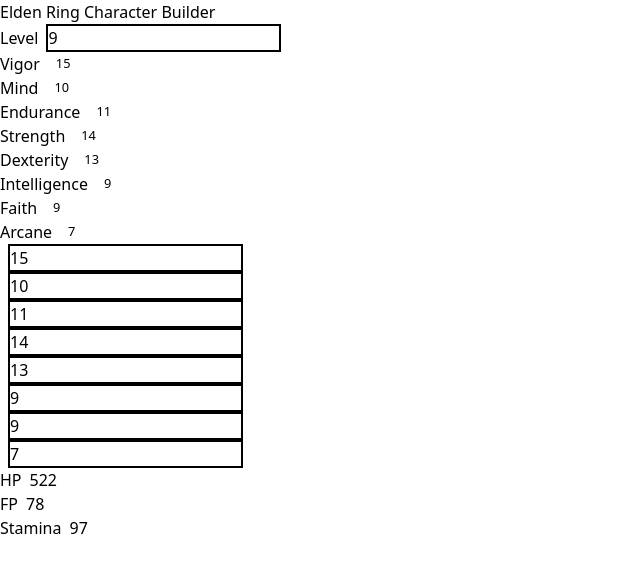
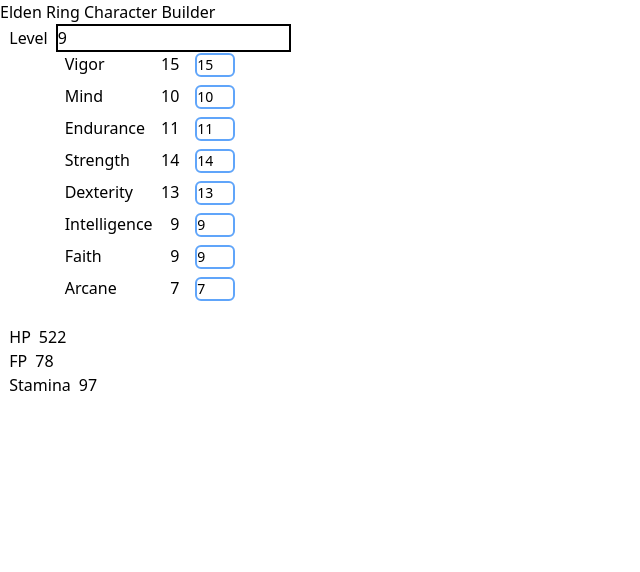
Before and after one commit to TwilDev/er-character-planner, a Next.js app: page / in a window 1280 px wide. Shown: the top 572 px of the page, without its empty margins (0-640 px from the left). Built offline with nearby package versions, Linux system fonts and the light colour scheme.

Commit message:
update level and stats om blur using a buffer changeStats

```diff
--- a/components/builder/CoreStats.tsx
+++ b/components/builder/CoreStats.tsx
@@ -7,11 +7,13 @@
   setTotal: React.Dispatch<React.SetStateAction<number>>,
   level: number,
   setLevel: React.Dispatch<React.SetStateAction<number>>
+  changeStats: IStats,
+  setChangeStats: React.Dispatch<React.SetStateAction<IStats>>
 }
 
-export default function CoreStats({ baseStats, stats, setStats, total, setTotal, level, setLevel }: ICoreStatsProps) {
+export default function CoreStats({ baseStats, stats, setStats, total, setTotal, level, setLevel, changeStats, setChangeStats }: ICoreStatsProps) {
 
-  const validateStat = (stat: number) => {
+  const validateStat = (stat: any) => {
     if (stat < 1 || isNaN(stat)) {
       return 1;
     }
@@ -21,21 +23,26 @@
     return stat;
   }
 
+  //Update stats to be changed
   const updateStats = (stat: keyof IStats, value: string) => {
-    // Update stats on input change but don't validate yet
-    const newValue = value === '' ? '' : parseInt(value, 10); // Parse the string to an integer
-    const newStats: IStats = { ...stats, [stat]: newValue };
-    setStats(newStats);
+    // Prevent non-numeric values
+    const newValue = value === '' ? '' : parseInt(value, 10)
+    const newStats: IStats = { ...stats, [stat]: newValue }
+    setChangeStats(newStats)
   }
 
   const statChange = (stat: keyof IStats, value: string) => {
     // Validate and update stats on input blur
+    console.log('statChange')
+    console.log(changeStats)
+    console.log(stats)
     const validatedStat = validateStat(parseInt(value))
-    const newStats: IStats = { ...stats }
-    newStats[stat] = isNaN(validatedStat) ? '' : validatedStat
+    console.log(validatedStat)
+    const newStats: IStats = { ...changeStats, [stat]: validatedStat }
+    setChangeStats(newStats)
     setStats(newStats)
-    setTotal(Object.values(stats).reduce((acc, val) => acc + val, 0))
-    setLevel(Math.floor(total - 79))
+    setTotal(Object.values(newStats).reduce((acc, val) => acc + val, 0))
+    setLevel(Object.values(newStats).reduce((acc, val) => acc + val, 0) - 79)
   }
 
   return (
@@ -48,32 +55,43 @@
           defaultValue={level}
         />
       </div>
+      <div className="flex justify-center items-top gap-4">
+        <div className="flex flex-col gap-2">
           {Object.keys(baseStats).map((stat, i) => {
-          const statValue = baseStats[stat];
+            const statValue: number = baseStats[stat]
             return (
-            <div key={i} className='flex items-center w-full'>
+              <div key={i} className='flex justify-between w-full'>
                 <label htmlFor={stat} className='capitalize mr-4'>
                   {stat}
                 </label>
-              <small>{statValue}</small>
+                <p>{statValue}</p>
               </div>
             );
           })}
-        {Object.keys(stats).map((stat, i) => {
+        </div>
+        <div className="flex flex-col gap-[7px]">
+          {Object.keys(changeStats).map((stat, i) => {
+            const currentStat: number = changeStats[stat]
             return (
+              <div key={i}>
                 <input
-              key={i}
                   type='text'
-              className='border-black border-2 ml-2'
-              value={stats[stat]}
+                  maxLength={2}
+                  className='border-2 border-blue-400 rounded-md w-10 text-sm'
+                  value={currentStat}
                   onChange={(e) => updateStats(stat, e.target.value)}
                   onBlur={(e) => statChange(stat, e.target.value)}
                 />
+              </div>
+
             );
           })}
+        </div>
+      </div>
+      <div className="mt-6">
         <div>
           <label htmlFor='hp'>HP</label>
-          <label className='ml-2'>{Math.floor(HP[stats.vigor - 1])}</label>
+          <label className='ml-2'>{Math.floor(HP[stats.vigor - 1]) ?? '??'}</label>
         </div>
         <div>
           <label htmlFor="fp">FP</label>
@@ -84,5 +102,6 @@
           <label className='ml-2'>{Math.floor(END[stats.endurance - 1])}</label>
         </div>
       </div>
+    </div>
   )
 }
--- a/data/lookup.ts
+++ b/data/lookup.ts
@@ -1,3 +1,3 @@
 export const HP = [300, 304.2525864,	312.0281306,	322.0970869,	334.0206909,	347.5453609,	362.5,	378.7590015,	396.2250449,	414.8198317,	434.4785884,	455.1465668,	476.7766953,	499.3279362,	522.7640963,	547.0529422,	572.165527,	598.0756666,	624.7595264,	652.1952896,	680.3628872,	709.2437767,	738.8207577,	769.0778175,	800,	833.0531568,	870.8509938,	910.6741857,	951.8724323,	994.1243279,	1037.235314,	1081.074086,	1125.545691,	1170.57808,	1216.114613,	1262.109527,	1308.525037,	1355.329389,	1402.495504,	1450,	1476.863159,	1503.444915,	1529.732818,	1555.713104,	1581.370469,	1606.687782,	1631.645716,	1656.222284,	1680.392216,	1704.12613,	1727.389379,	1750.140429,	1772.328446,	1793.88959,	1814.740949,	1834.769835,	1853.812763,	1871.606923,	1887.641196,	1900,	1906.137958,	1912.243693,	1918.316509,	1924.355677,	1930.360429,	1936.329959,	1942.263414,	1948.159895,	1954.018451,	1959.838073,	1965.617691,	1971.356166,	1977.052281,	1982.704738,	1988.312146,	1993.873007,	1999.385709,	2004.848507,	2010.259508,	2015.616648,	2020.91767,	2026.160091,	2031.341165,	2036.457842,	2041.506705,	2046.483899,	2051.385039,	2056.205087,	2060.938183,	2065.577418,	2070.114507,	2074.539315,	2078.83911,	2082.997357,	2086.991584,	2090.789188,	2094.337758,	2097.535366,	2100,]
 export const FP = [50,	53.21428571,	56.42857143,	59.64285714,	62.85714286,	66.07142857,	69.28571429,	72.5,	75.71428571,	78.92857143,	82.14285714,	85.35714286,	88.57142857,	91.78571429,	95,	100.25,	105.5,	110.75,	116,	121.25,	126.5,	131.75,	137,	142.25,	147.5,	152.75,	158,	163.25,	168.5,	173.75,	179,	184.25,	189.5,	194.75,	200,	207.1708874,	214.2822503,	221.3320259,	228.3179833,	235.2377012,	242.0885411,	248.8676153,	255.5717489,	262.1974319,	268.7407613,	275.197368,	281.5623233,	287.8300198,	293.9940132,	300.0468097,	305.9795742,	311.7817137,	317.4402643,	322.9389453,	328.2566118,	333.3645252,	338.2209922,	342.7589893,	346.8481671,	350,	352.5641026,	355.1282051,	357.6923077,	360.2564103,	362.8205128,	365.3846154,	367.9487179,	370.5128205,	373.0769231,	375.6410256,	378.2051282,	380.7692308,	383.3333333,	385.8974359,	388.4615385,	391.025641,	393.5897436,	396.1538462,	398.7179487,	401.2820513,	403.8461538,	406.4102564,	408.974359,	411.5384615,	414.1025641,	416.6666667,	419.2307692,	421.7948718,	424.3589744,	426.9230769,	429.4871795,	432.0512821,	434.6153846,	437.1794872,	439.7435897,	442.3076923,	444.8717949,	447.4358974,  450]
-export const END = [80,	81.78571429,	83.57142857,	85.35714286,	87.14285714,	88.92857143,	90.71428571,	92.5,	94.28571429,	96.07142857,	97.85714286,	99.64285714,	101.4285714,	103.2142857,	105,	106.6666667,	108.3333333,	110,	111.6666667,	113.3333333,	115,	116.6666667,	118.3333333,	120,	121.6666667,	123.3333333,	125,	126.6666667,	128.3333333,	130,	131.25,	132.5,	133.75,	135,	136.25,	137.5,	138.75,	140,	141.25,	142.5,	143.75,	145,	146.25,	147.5,	148.75,	150,	151.25,	152.5,	153.75,	155,	155.3061224,	155.6122449,	155.9183673,	156.2244898,	156.5306122,	156.8367347,	157.1428571,	157.4489796,	157.755102,	158.0612245,	158.3673469,	158.6734694,	158.9795918,	159.2857143,	159.5918367,	159.8979592,	160.2040816,	160.5102041,	160.8163265,	161.122449,	161.4285714,	161.7346939,	162.0408163,	162.3469388,	162.6530612,	162.9591837,	163.2653061,	163.5714286,	163.877551,	164.1836735,	164.4897959,	164.7959184,	165.1020408,	165.4081633,	165.7142857,	166.0204082,	166.3265306,	166.6326531,	166.9387755,	167.244898,	167.5510204,	167.8571429,	168.1632653,	168.4693878,	168.7755102,	169.0816327,	169.3877551,	169.6938776]
+export const END = [80,	81.78571429,	83.57142857,	85.35714286,	87.14285714,	88.92857143,	90.71428571,	92.5,	94.28571429,	96.07142857,	97.85714286,	99.64285714,	101.4285714,	103.2142857,	105,	106.6666667,	108.3333333,	110,	111.6666667,	113.3333333,	115,	116.6666667,	118.3333333,	120,	121.6666667,	123.3333333,	125,	126.6666667,	128.3333333,	130,	131.25,	132.5,	133.75,	135,	136.25,	137.5,	138.75,	140,	141.25,	142.5,	143.75,	145,	146.25,	147.5,	148.75,	150,	151.25,	152.5,	153.75,	155,	155.3061224,	155.6122449,	155.9183673,	156.2244898,	156.5306122,	156.8367347,	157.1428571,	157.4489796,	157.755102,	158.0612245,	158.3673469,	158.6734694,	158.9795918,	159.2857143,	159.5918367,	159.8979592,	160.2040816,	160.5102041,	160.8163265,	161.122449,	161.4285714,	161.7346939,	162.0408163,	162.3469388,	162.6530612,	162.9591837,	163.2653061,	163.5714286,	163.877551,	164.1836735,	164.4897959,	164.7959184,	165.1020408,	165.4081633,	165.7142857,	166.0204082,	166.3265306,	166.6326531,	166.9387755,	167.244898,	167.5510204,	167.8571429,	168.1632653,	168.4693878,	168.7755102,	169.0816327,	169.3877551,	169.6938776, 170]
--- a/pages/index.tsx
+++ b/pages/index.tsx
@@ -15,6 +15,9 @@
   })
   // Current User Build
   const [stats, setStats] = useState<IStats>(baseStats)
+
+  //placeholder for stats that are changed
+  const [changeStats, setChangeStats] = useState<IStats>(stats)
 
   //Stat Total for calculating specific defences and resistances
   const [total, setTotal] = useState<number>(Object.values(baseStats).reduce((acc, val) => acc + val, 0))
@@ -44,6 +47,8 @@
           setTotal={setTotal}
           level={level}
           setLevel={setLevel}
+          changeStats={changeStats}
+          setChangeStats={setChangeStats}
         />
       </div>
     </main>
```
Lines whose indentation alone changed are shown as unchanged.
